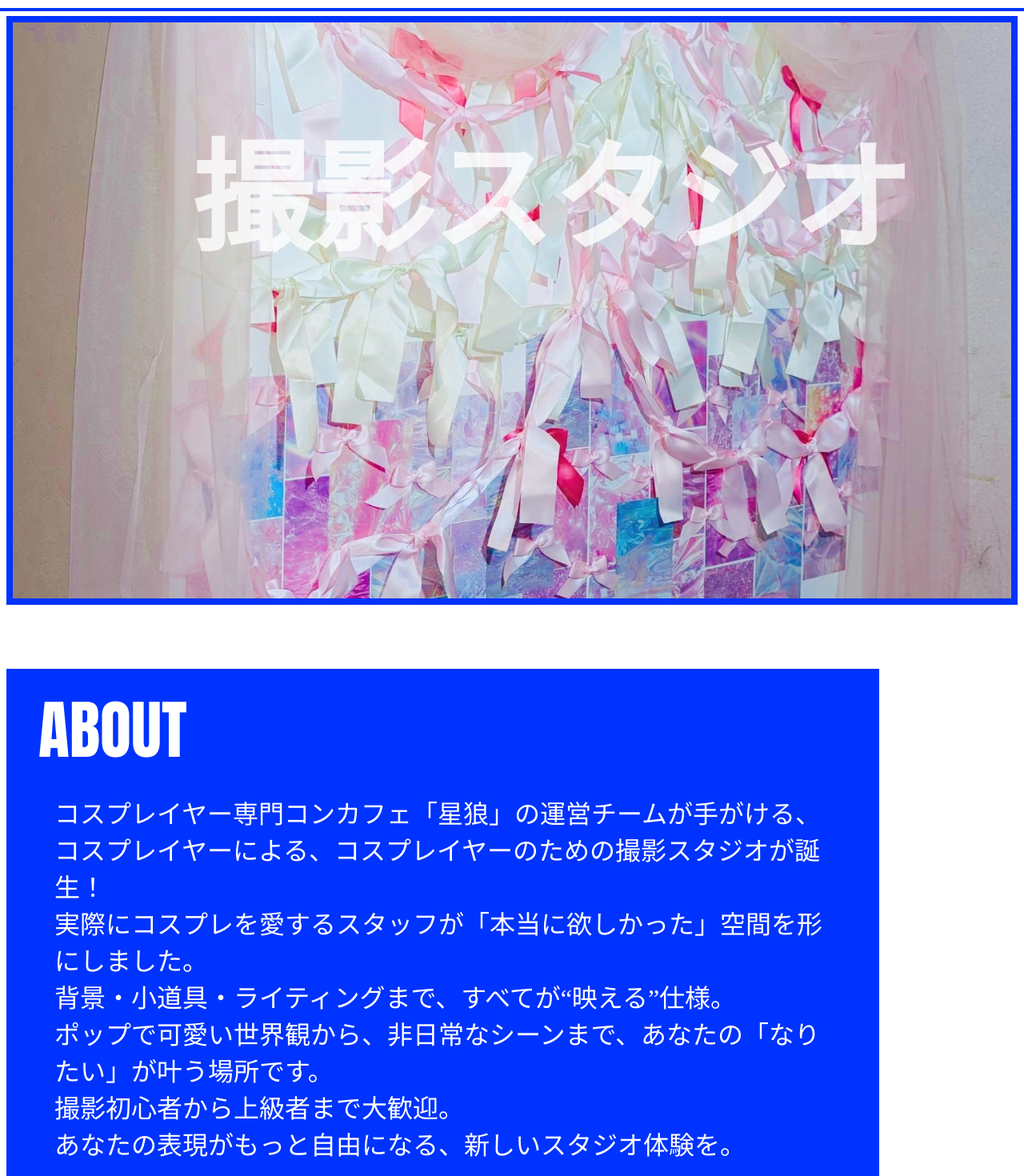
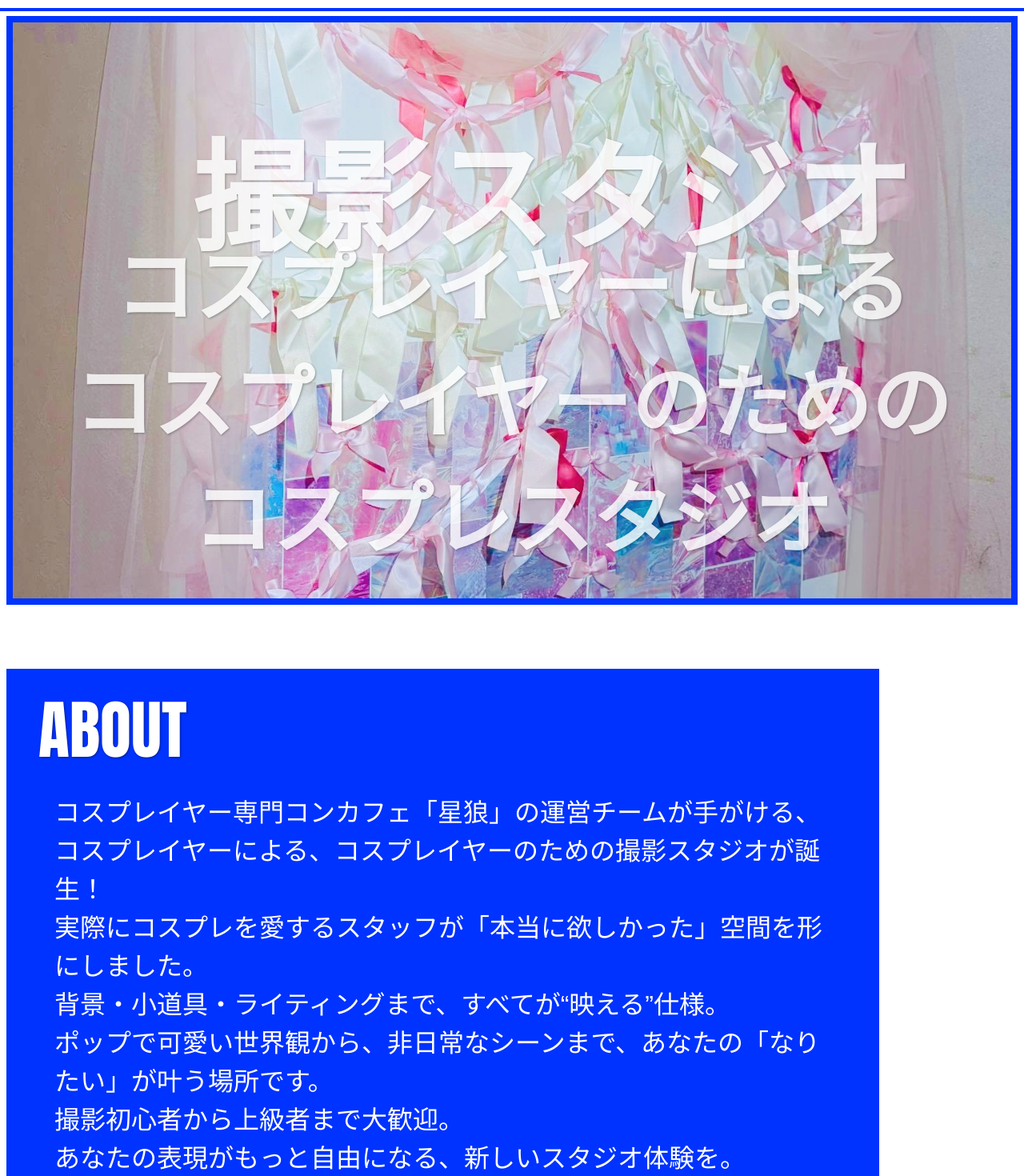
Before and after one commit to pokorinpokopoko/my-protfolio, a Vue app: page / in a window 1280 px wide. Shown: the part 80-1550 px from the top of the page at 80% size. Built offline with nearby package versions, Linux system fonts and the light colour scheme.

Commit message:
コンセプト文字修正、コンセプト・説明文視認性改善

```diff
--- a/src/App.vue
+++ b/src/App.vue
@@ -48,8 +48,11 @@
   <section :style="{ backgroundColor: currentSlide.color }" class="slideshow-wrapper">
     <div class="slide-content">
       <a href="#header"><img :src="currentSlide.img" alt="スタジオの外観" loading="lazy" /></a>
-      <h1 class="consept">撮影スタジオ</h1>
-      <h2 class="consept-sub" v-if="currentIndex === 0">
+        <h1 class="consept">撮影スタジオ
+          <!-- <br />コスプレイヤーによる<br />コスプレイヤーのための<br />コスプレスタジオ -->
+        </h1>
+      <!-- <h2 class="consept-sub" v-if="currentIndex === 0"> -->
+      <h2 class="consept-sub">
         コスプレイヤーによる<br />コスプレイヤーのための<br />コスプレスタジオ
       </h2>
     </div>
@@ -390,6 +393,7 @@ img {
   text-align: center;
   font-family: 'Hiragino Sans W7';
   z-index: 1;
+  text-shadow: 1px 1px 3px rgba(0, 0, 0, 0.4);
 }
 
 .consept-sub {
@@ -409,6 +413,7 @@ img {
   justify-content: center;
   text-align: center;
   font-family: 'Hiragino Sans W7';
+  text-shadow: 1px 1px 3px rgba(0, 0, 0, 0.4);
 }
 
 .box {
@@ -424,6 +429,7 @@ img {
   padding: 0;
   color: white;
   font-family: Impact;
+  text-shadow: 1px 1px 3px rgba(0, 0, 0, 0.4);
 }
 
 .box > p {
@@ -432,7 +438,8 @@ img {
   padding: 20px;
   color: white;
   text-align: left;
-  font-family: 'Hiragino Sans W7';
+  font-family: 'Noto Sans JP', sans-serif;
+  line-height: 1.5;
 }
 
 .box-a {
@@ -513,10 +520,13 @@ img {
 }
 
 .reserve-contents > p {
+  font-size: 16px;
+  margin: 0;
+  padding: 20px;
   color: white;
   text-align: center;
-  margin-left: 24px;
-  font-family: 'Hiragino Sans W7';
+  font-family: 'Noto Sans JP', sans-serif;
+  line-height: 1.5;
 }
 
 .line-icon {
```
